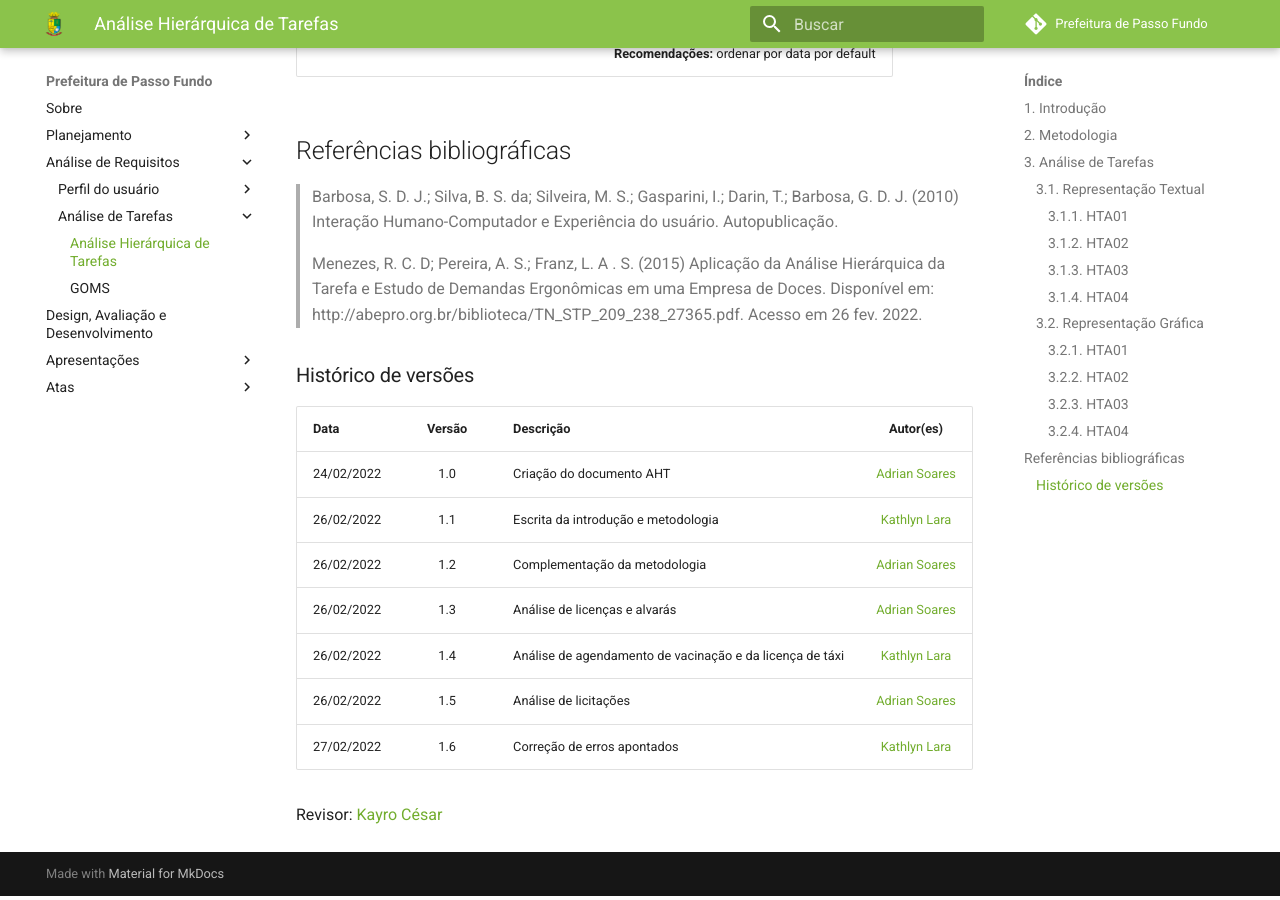
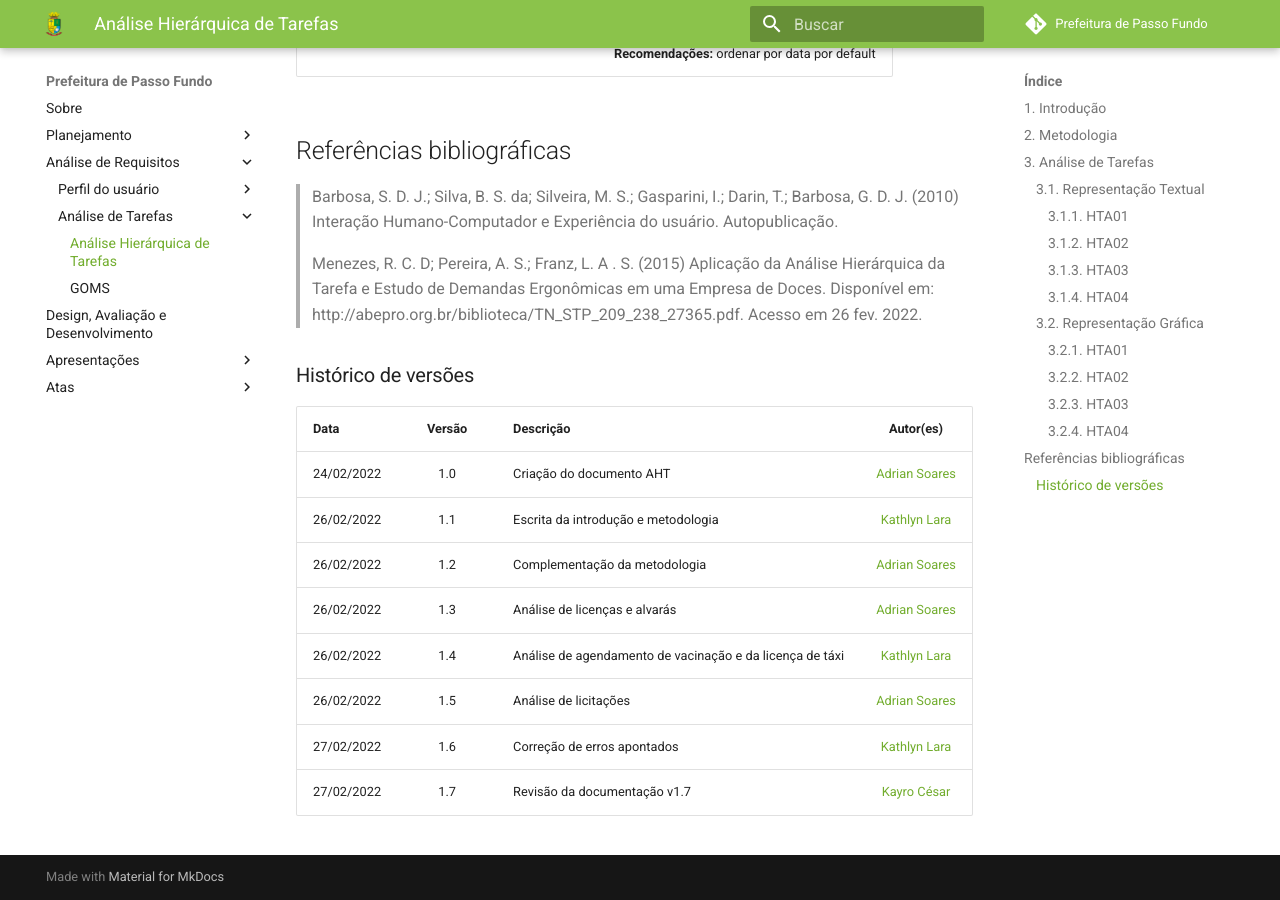
Before and after one commit to Interacao-Humano-Computador/2021.2-Prefeitura-de-Passo-Fundo, an MkDocs documentation site: the page built from docs/AnaliseRequisitos/AnaliseTarefas/hta.md, in a window 1280 px wide and 900 px high, scrolled down 10772 px. Built offline with MkDocs 1.6.1 and Material for MkDocs 9.7.7, drawn with Linux system fonts in a browser that asks for light colours; comment, search, counter and statistics services are not loaded.

Commit message:
Correçao versionamento

```diff
--- a/docs/AnaliseRequisitos/AnaliseTarefas/hta.md
+++ b/docs/AnaliseRequisitos/AnaliseTarefas/hta.md
@@ -255,8 +255,7 @@ Plano 3: caso queira ordenar, Faça 3.1;<br>
  | 26/02/2022 | 1.4 | Análise de agendamento de vacinação e da licença de táxi| [Kathlyn Lara](https://github.com/klmurussi)      |
  | 26/02/2022 | 1.5 | Análise de licitações| [Adrian Soares](https://github.com/SwampTG) |
  | 27/02/2022 | 1.6 | Correção de erros apontados | [Kathlyn Lara](https://github.com/klmurussi) |
-
- Revisor: [Kayro César](https://github.com/kayrocesar)
+ | 27/02/2022 | 1.7 | Revisão da documentação v1.7 | [Kayro César](https://github.com/kayrocesar) |
 
 <!-- <style>
 figcaption {
```
